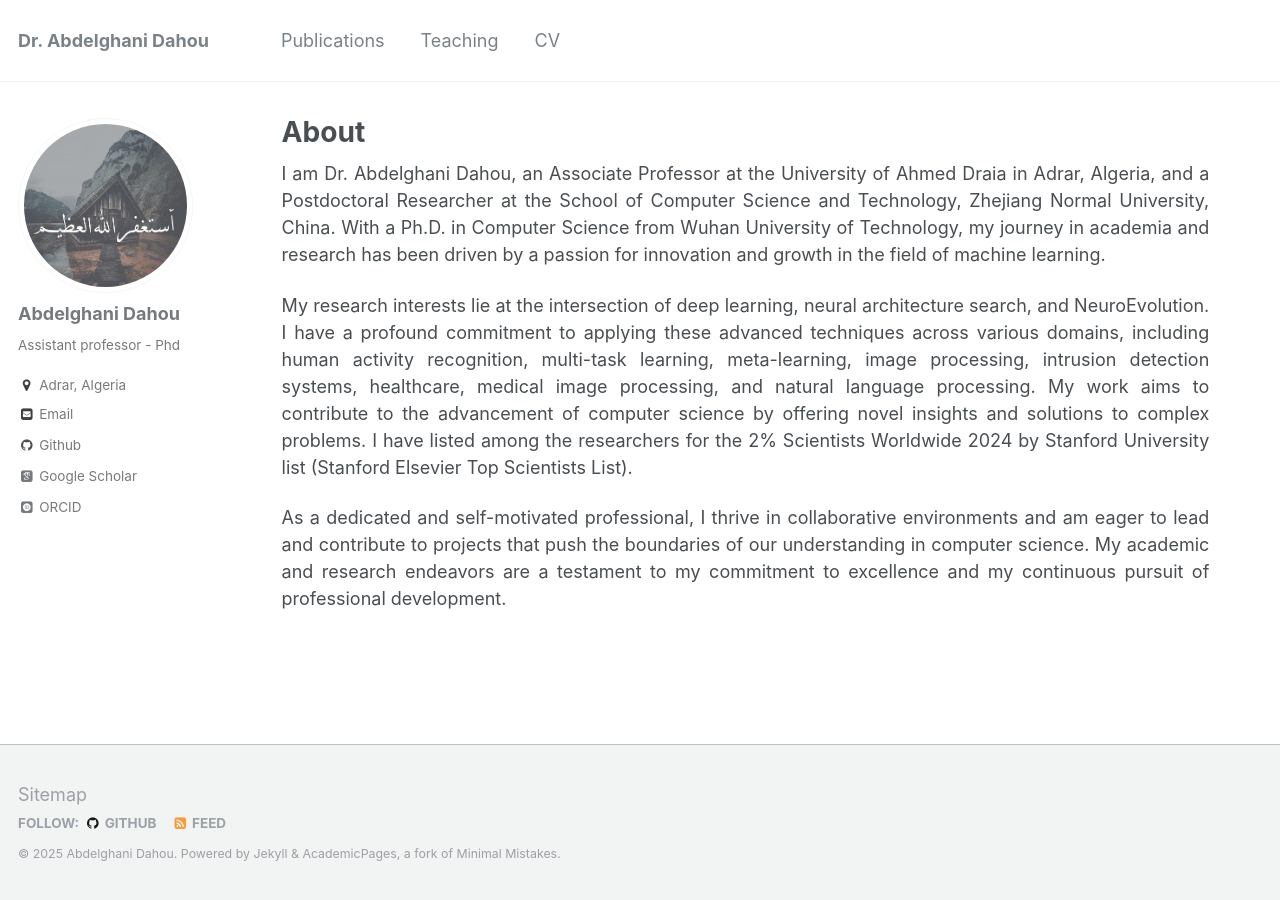
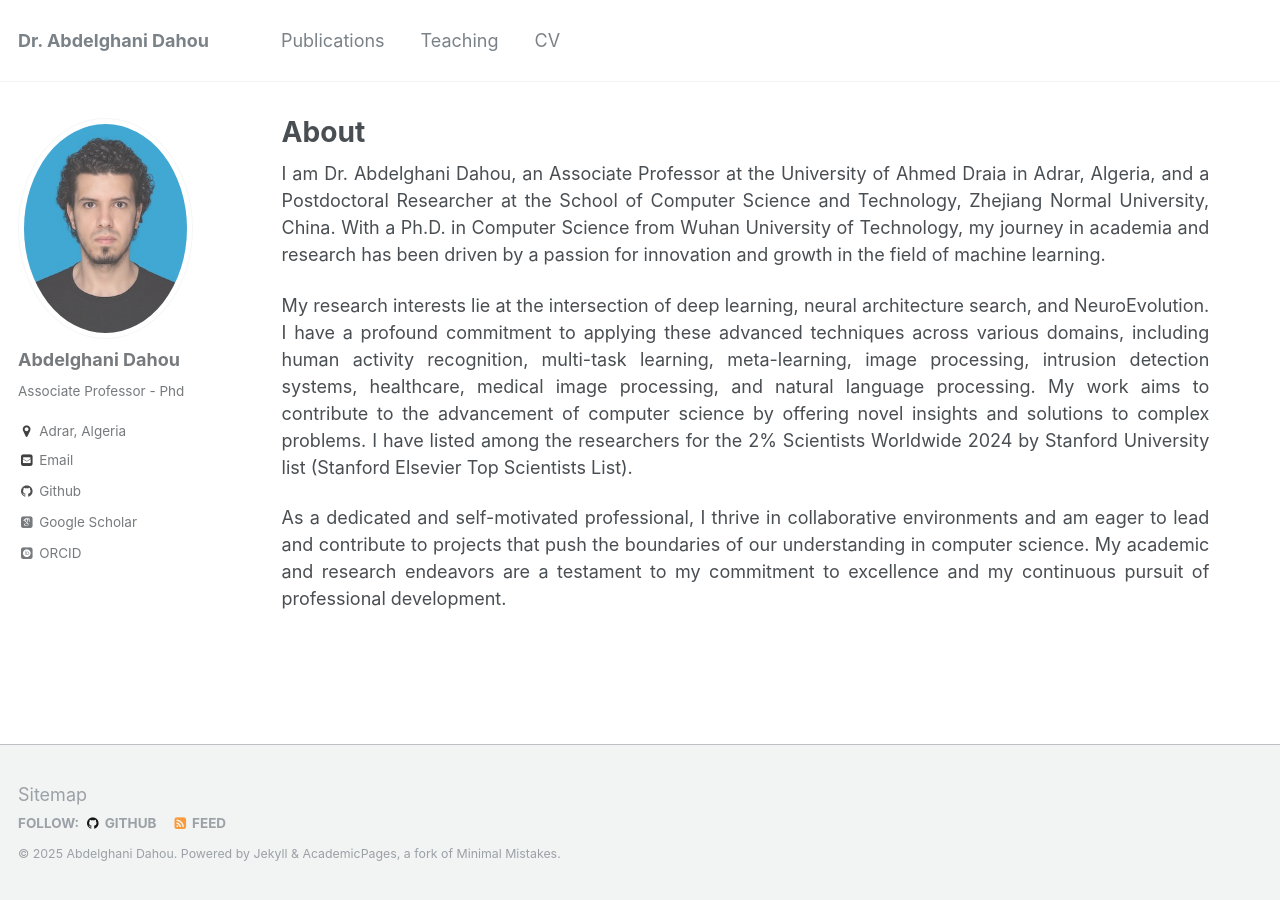
Before and after one commit to dr-dahou-adrar/dr-dahou-adrar.github.io, a Jekyll site: the page built from _pages/about.md, in a window 1280 px wide. Built offline with Jekyll 4.4.1, drawn with Linux system fonts in a browser that asks for light colours; some web fonts are replaced.

Commit message:
Update _config.yml

```diff
--- a/_config.yml
+++ b/_config.yml
@@ -10,7 +10,7 @@ locale                   : "en-US"
 title                    : "Dr. Abdelghani Dahou"
 title_separator          : "-"
 name                     : &name "Abdelghani Dahou"
-description              : &description "Phd student in Wuhan University of Technology - Deep learnin - NLP - Arabic language processing"
+description              : &description "Phd student in Wuhan University of Technology - Deep learning - NLP - Arabic language processing"
 url                      : "https://dr-dahou-adrar.github.io" # the base hostname & protocol for your site e.g. "https://mmistakes.github.io"
 baseurl                  : "" # the subpath of your site, e.g. "/blog"
 repository               : "dr-dahou-adrar/dr-dahou-adrar.github.io"
@@ -80,8 +80,8 @@ analytics:
 # Site Author
 author:
   name             : "Abdelghani Dahou"
-  avatar           : "profile.jpg"
-  bio              : "Assistant professor - Phd"
+  avatar           : "dahou_2.jpg"
+  bio              : "Associate Professor - Phd"
   location         : "Adrar, Algeria"
   employer         : #"Assistant professor"
   Major            : "Computer Science"
@@ -172,10 +172,10 @@ kramdown:
 # Collections
 collections:
   teaching:
-    output: true
+    output: false
     permalink: /:collection/:path/
   publications:
-    output: true
+    output: false
     permalink: /:collection/:path/
   portfolio:
     output: False
```
